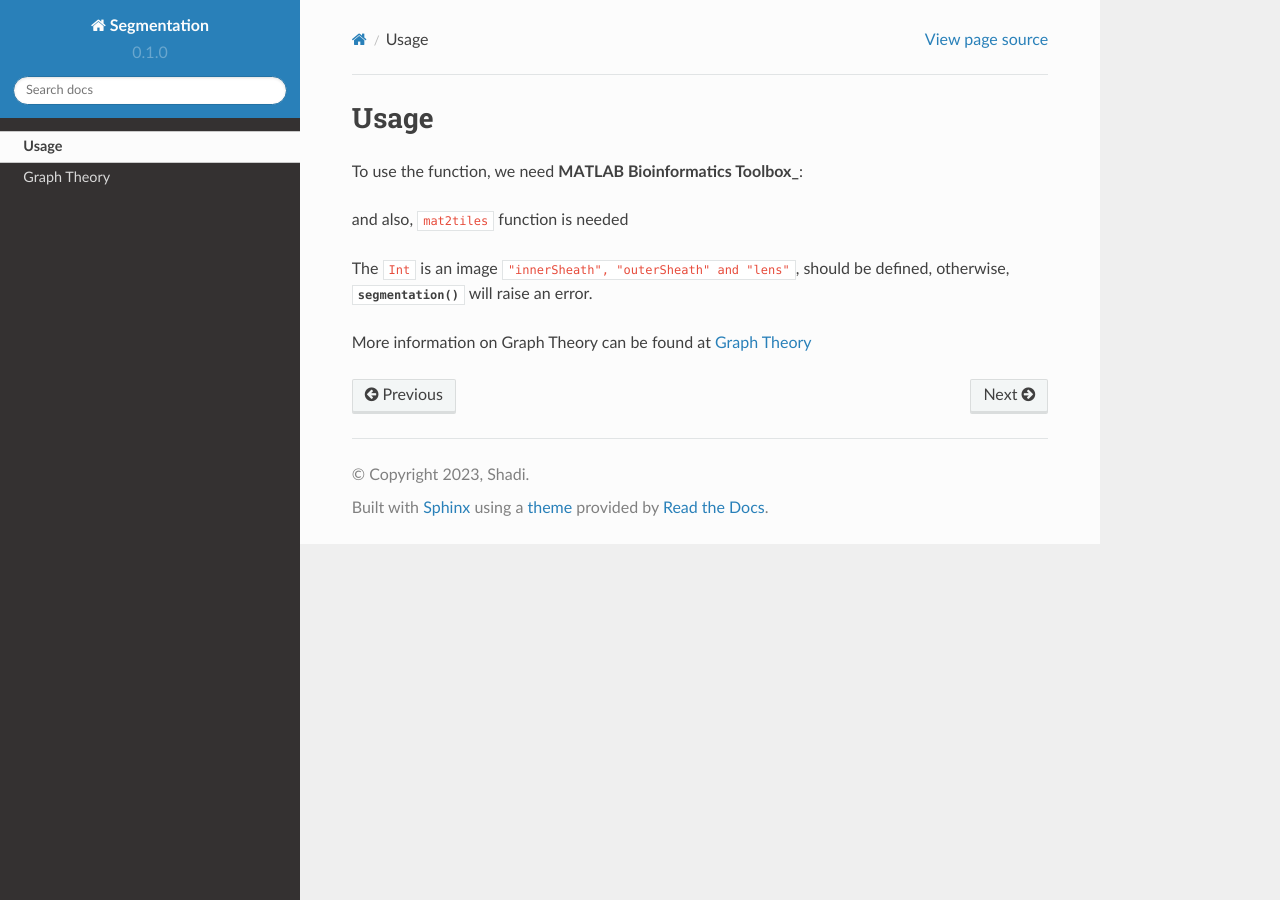
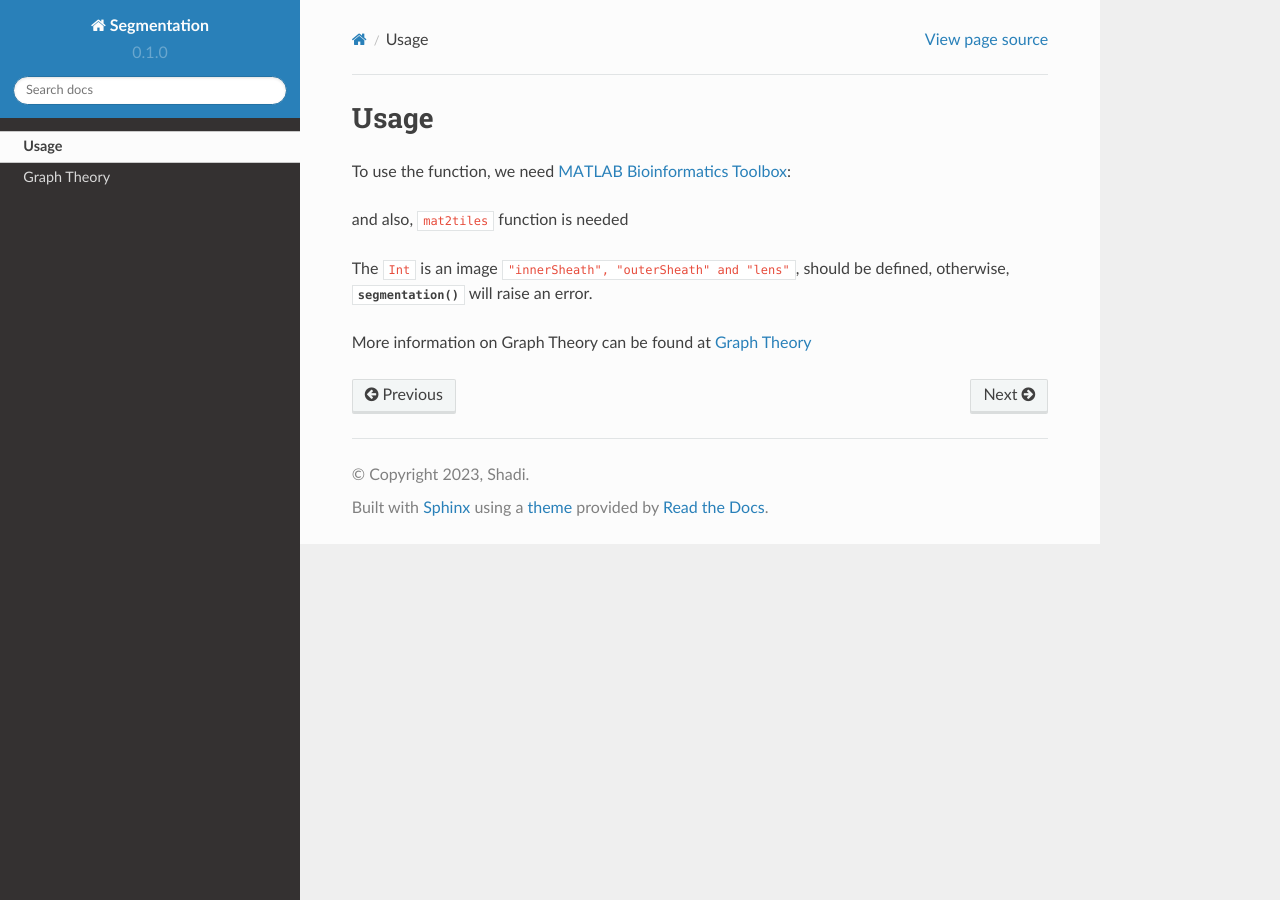
Before and after one commit to shadimasoumi/Segmentation, a Sphinx documentation site: the page built from docs/source/usage.rst, in a window 1280 px wide. Built offline with Sphinx 7.4.7 and the Read the Docs theme 2.0.0, drawn with Linux system fonts in a browser that asks for light colours; pages that are not in the unit, such as notebooks, are missing from menus; part of the change alters nothing that is shown.

```diff
--- a/docs/source/usage.rst
+++ b/docs/source/usage.rst
@@ -1,10 +1,9 @@
 Usage
 =====
 
+.. _Toolbox: https://www.mathworks.com/products/bioinfo.html
 
-.. _MATLAB Bioinformatics Toolbox: https://www.mathworks.com/products/bioinfo.html
-
-To use the function, we need **MATLAB Bioinformatics Toolbox_**:
+To use the function, we need `MATLAB Bioinformatics Toolbox <Toolbox>`_:
 
 and also, ``mat2tiles`` function is needed
 
```
